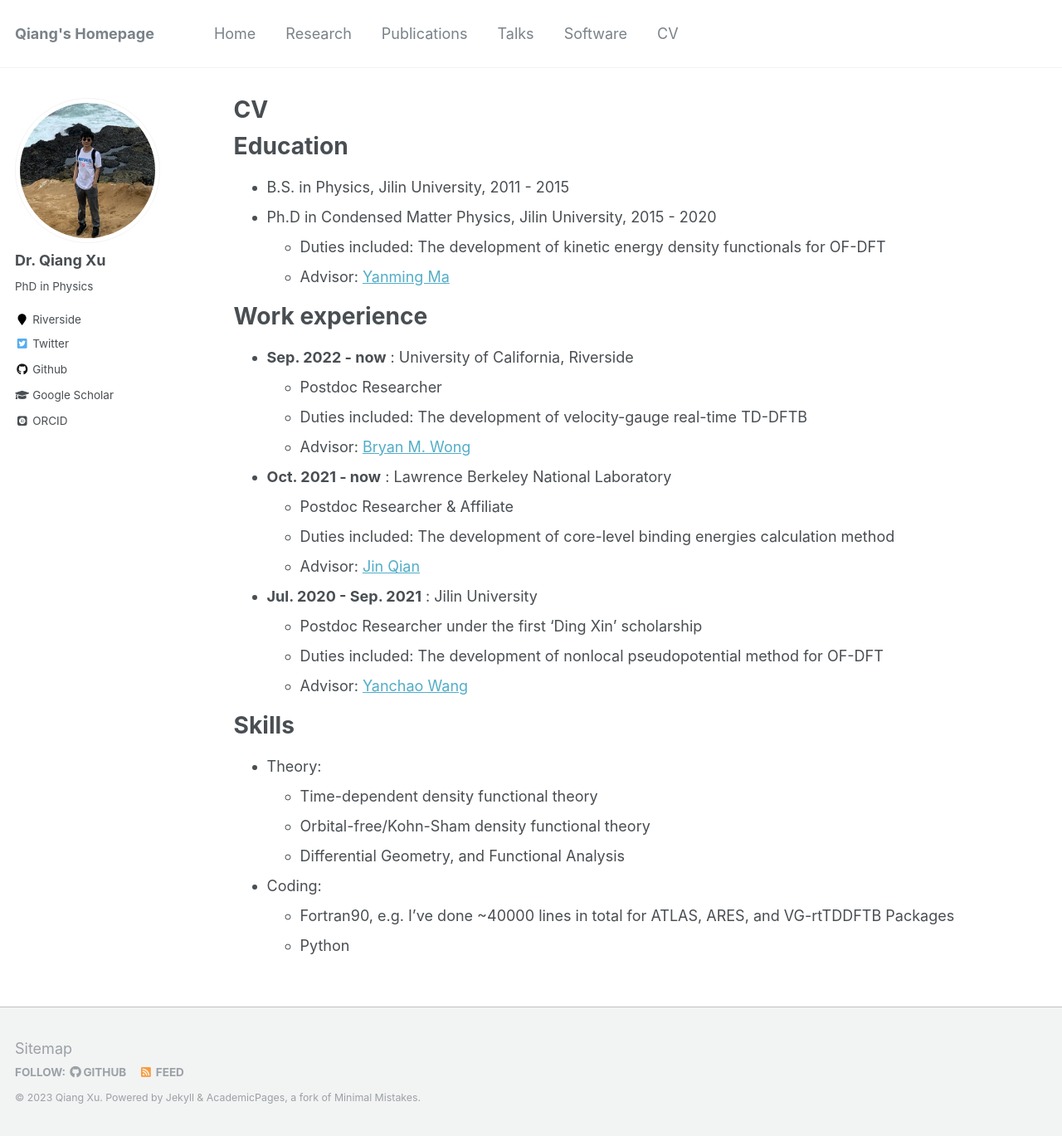
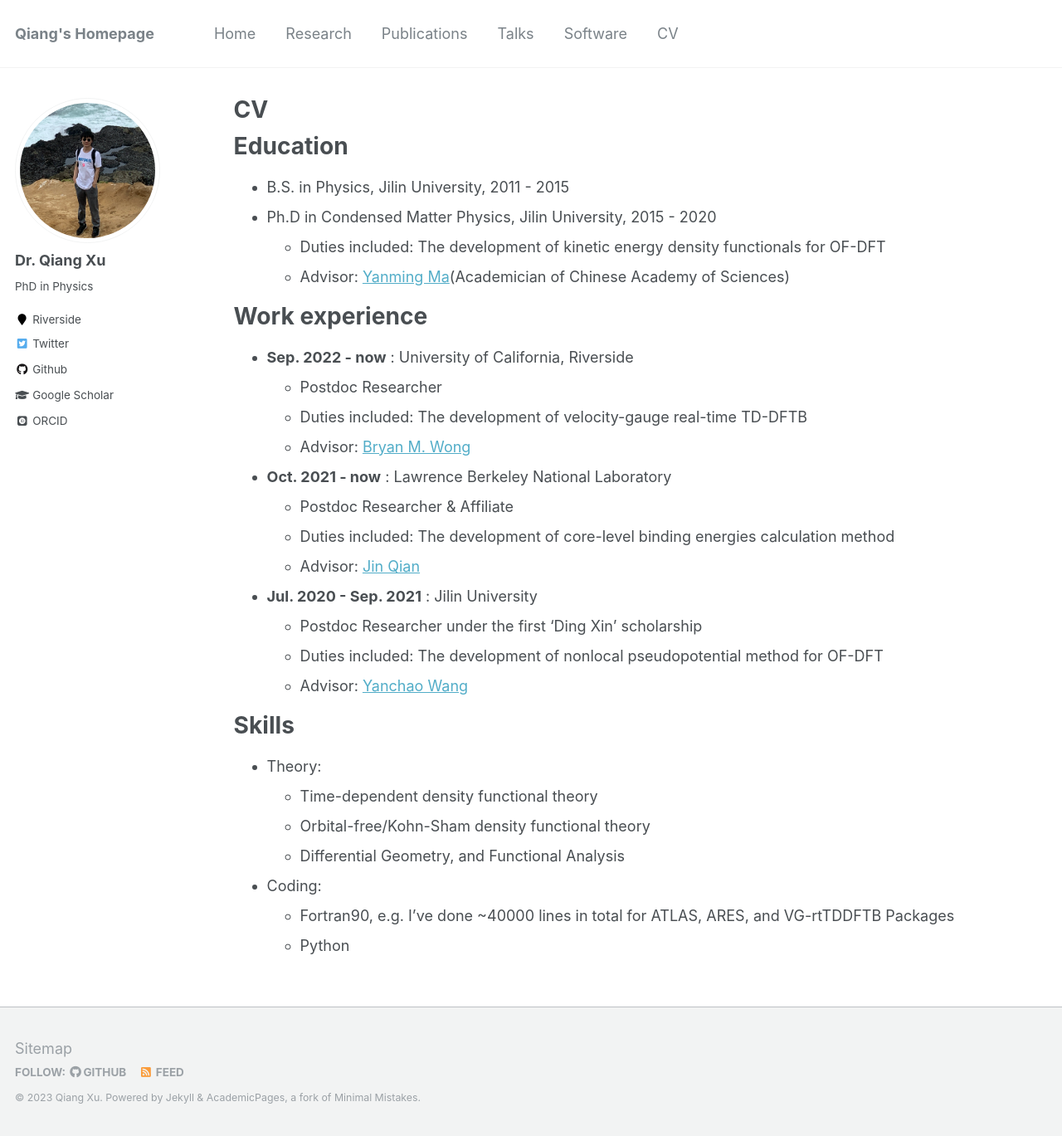
Before and after one commit to xqjlu/xqjlu.github.io, a Jekyll site: the page built from _pages/cv.md, in a window 1280 px wide and 1369 px high. Shown: the whole window at 83% size. Built offline with Jekyll 4.4.1, drawn with Linux system fonts in a browser that asks for light colours; some web fonts are replaced.

Commit message:
mym advisor

```diff
--- a/_pages/cv.md
+++ b/_pages/cv.md
@@ -14,7 +14,7 @@ Education
 * B.S. in Physics, Jilin University, 2011 - 2015
 * Ph.D in Condensed Matter Physics, Jilin University, 2015 - 2020
   * Duties included: The development of kinetic energy density functionals for OF-DFT
-  * Advisor: [Yanming Ma](http://mym.calypso.cn/)
+  * Advisor: [Yanming Ma](http://mym.calypso.cn/)(Academician of Chinese Academy of Sciences)
 
 Work experience
 ======
```
